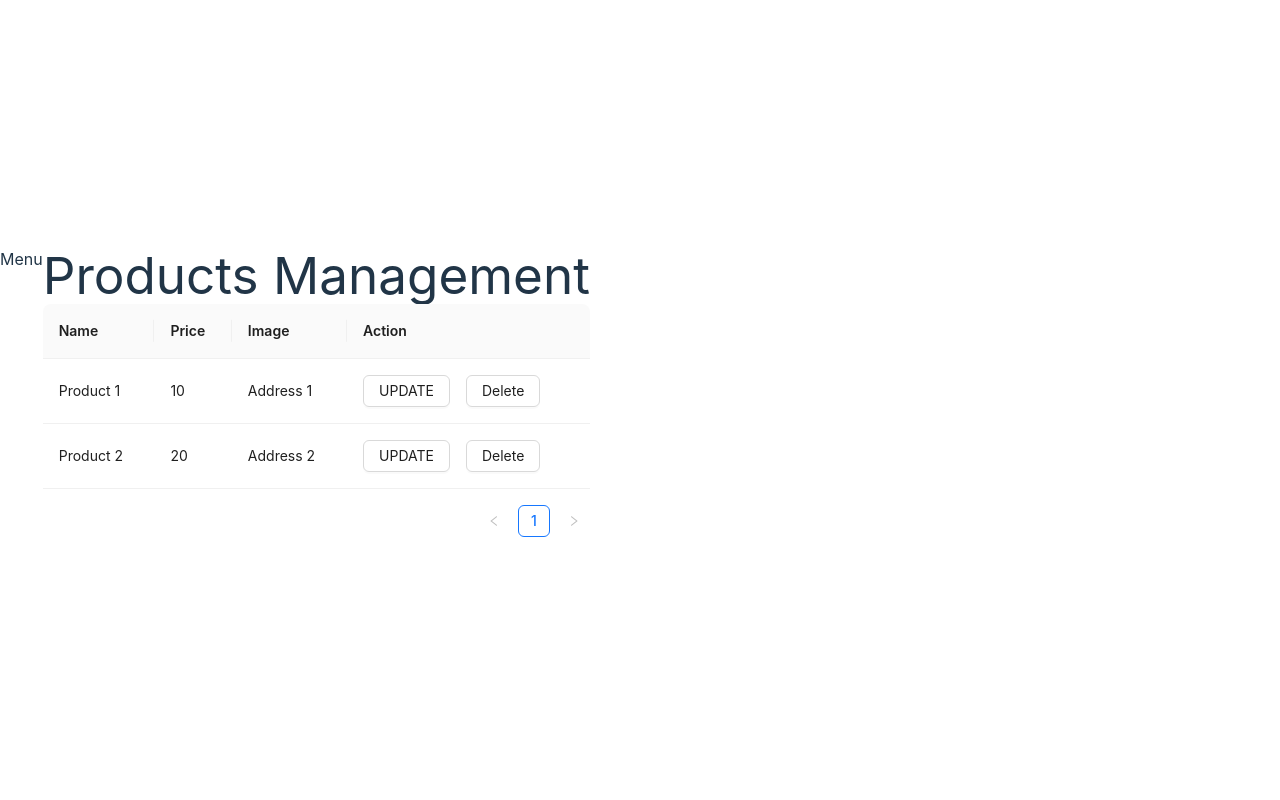
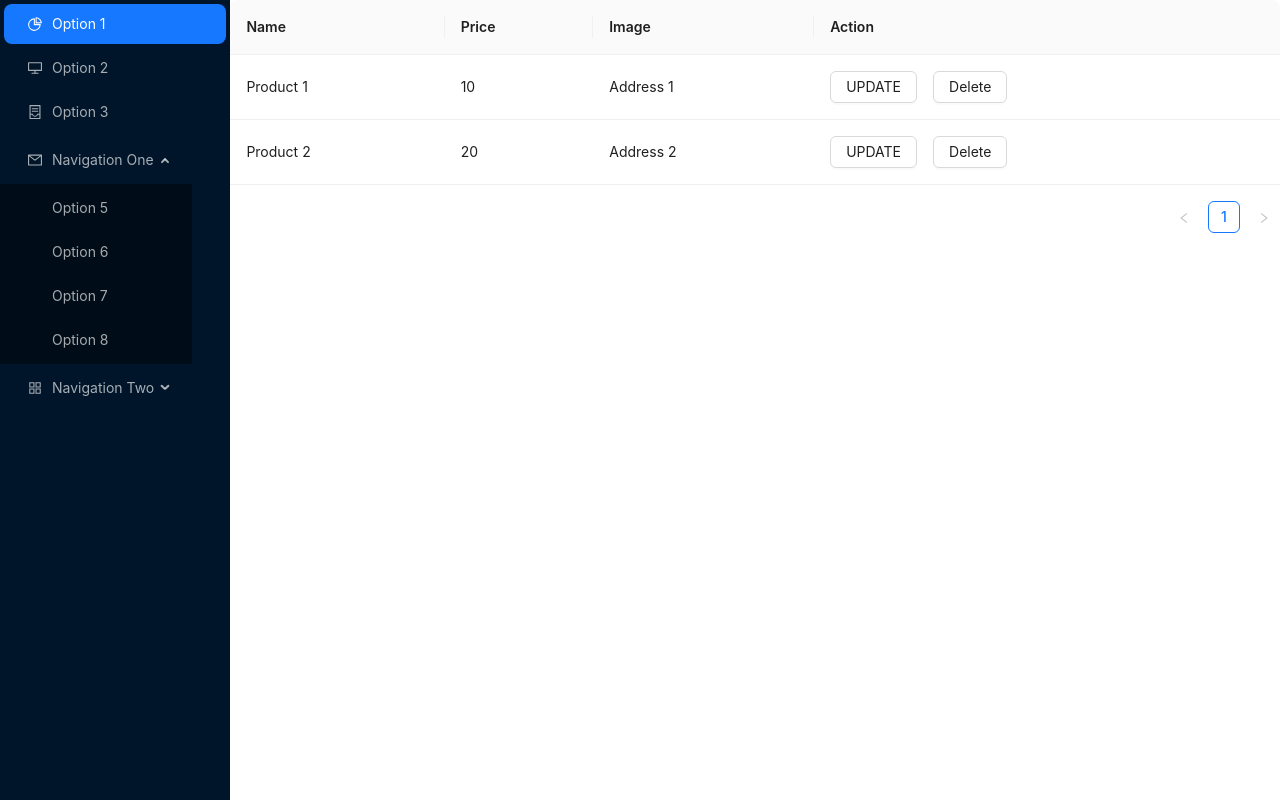
Before and after one commit to ntbao10122003/DA-FE-REACT, a React (Vite) app: page /admin in a window 1280 px wide. Built offline with nearby package versions, Linux system fonts and the light colour scheme.

Commit message:
fix display

```diff
--- a/package.json
+++ b/package.json
@@ -10,6 +10,7 @@
     "preview": "vite preview"
   },
   "dependencies": {
+    "@ant-design/icons": "^5.2.2",
     "@reduxjs/toolkit": "^1.9.5",
     "antd": "^5.8.0",
     "axios": "^1.4.0",
--- a/src/components/admin/ListProducts.tsx
+++ b/src/components/admin/ListProducts.tsx
@@ -48,8 +48,7 @@ const ListProducts = () => {
         },
     ];
     return (
-        <div>
-            <h1>Products Management</h1>
+        <div style={{ width: '82vw'}}>
             <Table columns={columns} dataSource={data} />
         </div>
     )
--- /dev/null
+++ b/src/components/admin/MenuAdmin.tsx
@@ -0,0 +1,68 @@
+import {
+    AppstoreOutlined,
+    ContainerOutlined,
+    DesktopOutlined,
+    MailOutlined,
+    PieChartOutlined,
+} from '@ant-design/icons';
+import type { MenuProps } from 'antd';
+import { Button, Menu } from 'antd';
+
+const MenuAdmin = () => {
+
+    type MenuItem = Required<MenuProps>['items'][number];
+
+    function getItem(
+        label: React.ReactNode,
+        key: React.Key,
+        icon?: React.ReactNode,
+        children?: MenuItem[],
+        type?: 'group',
+    ): MenuItem {
+        return {
+            key,
+            icon,
+            children,
+            label,
+            type,
+        } as MenuItem;
+    }
+
+    const items: MenuItem[] = [
+        getItem('Option 1', '1', <PieChartOutlined />),
+        getItem('Option 2', '2', <DesktopOutlined />),
+        getItem('Option 3', '3', <ContainerOutlined />),
+
+        getItem('Navigation One', 'sub1', <MailOutlined />, [
+            getItem('Option 5', '5'),
+            getItem('Option 6', '6'),
+            getItem('Option 7', '7'),
+            getItem('Option 8', '8'),
+        ]),
+
+        getItem('Navigation Two', 'sub2', <AppstoreOutlined />, [
+            getItem('Option 9', '9'),
+            getItem('Option 10', '10'),
+
+            getItem('Submenu', 'sub3', null, [getItem('Option 11', '11'), getItem('Option 12', '12')]),
+        ]),
+    ];
+
+    ;
+
+
+    return (
+        <div style={{ width: '18vw' }}>
+            <Menu style={{height: '100vh'}}
+                defaultSelectedKeys={['1']}
+                defaultOpenKeys={['sub1']}
+                mode="inline"
+                theme="dark"
+                // inlineCollapsed={collapsed}
+                items={items}
+            />
+        </div>
+    );
+}
+
+export default MenuAdmin
--- a/src/components/layouts/AdminLayoits.tsx
+++ b/src/components/layouts/AdminLayoits.tsx
@@ -1,13 +1,16 @@
 import { Outlet } from 'react-router-dom'
+import MenuAdmin from '../admin/MenuAdmin'
 
 const AdminLayoits = () => {
   return (
-    <div style={{display: 'flex'}}>
-      <aside>Menu</aside>
-      <main><Outlet /></main>
+    <div style={{ width: '100%' }}>
+      <div style={{ display: 'flex', width: '100%' }}>
+        <aside><MenuAdmin /></aside>
+        <main><Outlet /></main>
+      </div>
     </div>
+  );
+};
 
-  )
-}
 
 export default AdminLayoits
```
Also changed, not shown: 1 other file (tests, documents, lock files or other folders).
